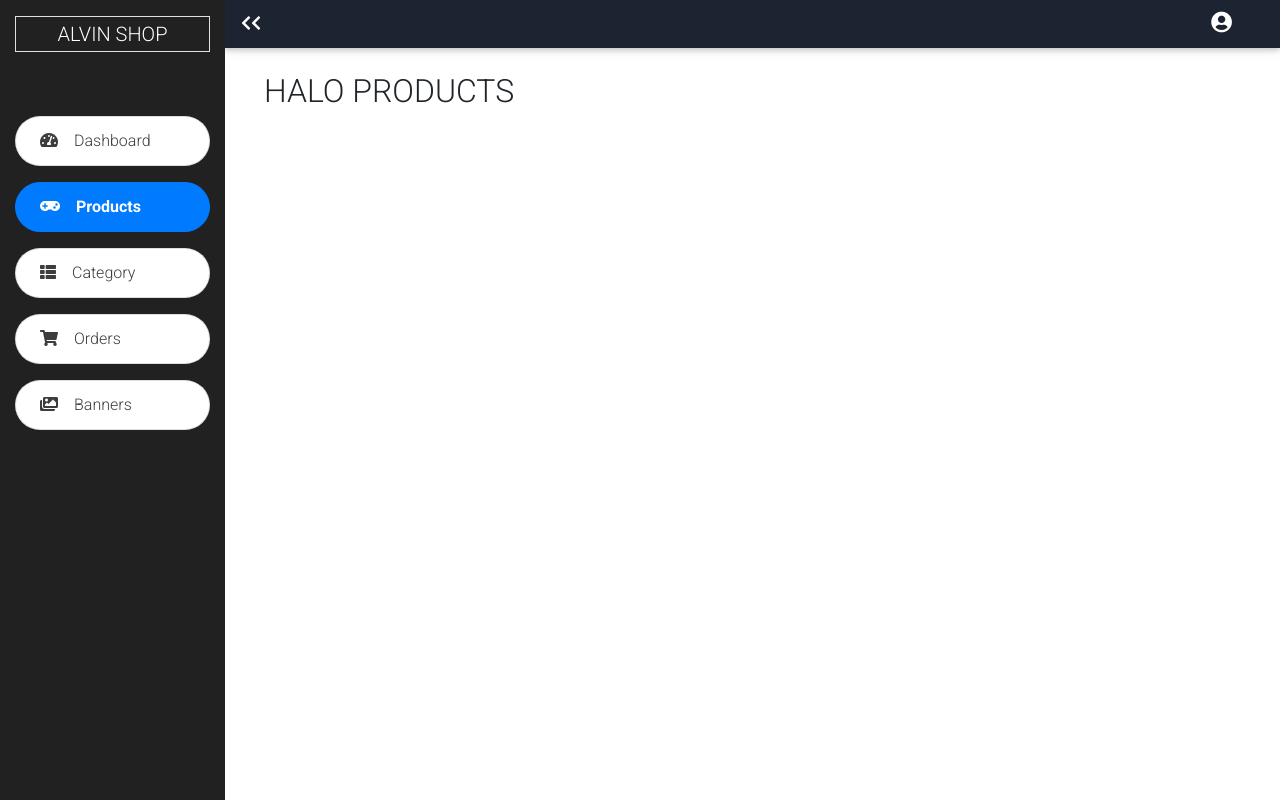
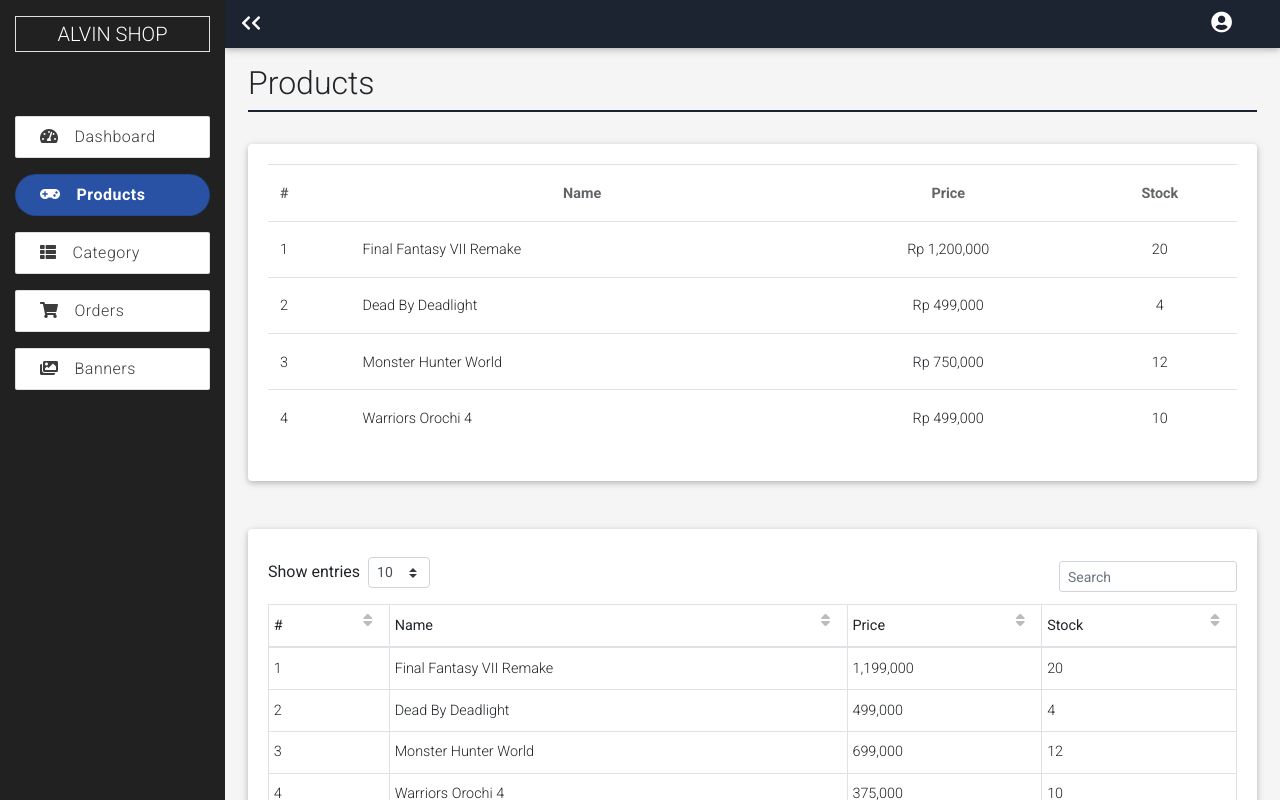
Before and after one commit to andrepp97/alvinshop, a React (Create React App) app: page /Products in a window 1280 px wide. Shown: the top 800 px of the page. Built offline with nearby package versions, Linux system fonts and the light colour scheme; a web font is replaced by a local one; what @amcharts/amcharts4 would draw is missing.

Commit message:
example table & fix sidebar bugs

```diff
--- a/package.json
+++ b/package.json
@@ -10,6 +10,7 @@
     "mdbreact": "^4.25.2",
     "react": "^16.13.0",
     "react-dom": "^16.13.0",
+    "react-number-format": "^4.4.1",
     "react-router-dom": "^5.1.2",
     "react-scripts": "3.4.0"
   },
--- a/src/App.js
+++ b/src/App.js
@@ -36,7 +36,11 @@ class App extends Component {
 
         { currentURL === '/' ? null : <Sidebar /> }
 
-        <div id="main-content" className="p-4" style={ currentURL === '/' ? null : { marginLeft:'225px', transition:'.25s' } }>
+        <div
+          id="main-content"
+          className="py-3 px-2"
+          style={ currentURL === '/' ? null : { marginLeft:'225px', transition:'.25s' } }
+        >
 
           <Switch>
             <Route exact path='/' component={Auth} />
--- a/src/components/Sidebar/index.jsx
+++ b/src/components/Sidebar/index.jsx
@@ -23,7 +23,15 @@ const Sidebar = (props) => {
         return sideMenu.map((item,idx) => {
             return (
                 <Link to={item.url} key={idx} onClick={() => setCurrentURL(item.url)}>
-                    <MDBListGroupItem id="side-menu" className={`px-4 mb-3 ${currentURL === item.url ? 'active text-white font-weight-bold' : null}`}>
+                    <MDBListGroupItem
+                        id="side-menu"
+                        className="px-4 mb-3"
+                        style={
+                            currentURL === item.url
+                            ? {background: '#2952a5', color: '#fff', fontWeight: 'bold', borderRadius: '50px'}
+                            : {}
+                        }
+                    >
                         <MDBIcon icon={item.icon} className="mr-3" />
                         {item.label}
                     </MDBListGroupItem>
--- a/src/components/Sidebar/sidebar.css
+++ b/src/components/Sidebar/sidebar.css
@@ -1,5 +1,6 @@
 .sidebar-admin {
-    position: absolute;
+    position: fixed;
+    overflow-y: auto;
     min-height: 100vh;
     width: 225px;
     left: 0;
@@ -9,14 +10,13 @@
 
 #side-menu {
     text-decoration: none;
-    border-radius: 50px;
+    letter-spacing: .5px;
     color: #3d3d3d;
+    padding-top: 8px;
+    padding-bottom: 8px;
     transition: .25s;
 }
 #side-menu:hover {
     font-weight: bold;
+    border-radius: 50px;
 }
-
-.active {
-    color: white;
-}
--- a/src/index.css
+++ b/src/index.css
@@ -10,3 +10,16 @@ body {
 code {
   font-family: source-code-pro, Menlo, Monaco, Consolas, 'Courier New';
 }
+
+
+
+
+#main-content {
+  background: whitesmoke;
+  min-height: calc(100vh - 48px);
+}
+
+.page-title {
+  border-bottom: 2px solid #1C2331;
+  margin-bottom: 2rem;
+}
--- a/src/pages/Dashboard/index.jsx
+++ b/src/pages/Dashboard/index.jsx
@@ -53,6 +53,7 @@ class Dashboard extends Component {
     // LIFECYCLE
     componentDidMount() {
         this.createChart1()
+        document.title = "ALVIN SHOP | Dashboard"
     }
 
     componentWillUnmount() {
--- a/src/pages/Products/index.jsx
+++ b/src/pages/Products/index.jsx
@@ -1,10 +1,116 @@
 import React, { Component } from 'react';
+import NumberFormat from 'react-number-format';
+import { MDBDataTable, MDBTable, MDBTableBody, MDBTableHead } from 'mdbreact';
+
+const myData = {
+    columns: [
+        {
+            label: '#',
+            field: 'id',
+            sort: 'asc',
+            width: 100
+          },
+          {
+            label: 'Name',
+            field: 'name',
+            sort: 'asc',
+            width: 10
+          },
+          {
+            label: 'Price',
+            field: 'price',
+            sort: 'asc',
+            width: 200
+          },
+          {
+            label: 'Stock',
+            field: 'stock',
+            sort: 'asc',
+            width: 100
+          }
+    ],
+    rows: [
+        { id: 1, name: 'Final Fantasy VII Remake', price: <NumberFormat value={1199000} displayType={'text'} thousandSeparator/>, stock: 20 },
+        { id: 2, name: 'Dead By Deadlight', price: <NumberFormat value={499000} displayType={'text'} thousandSeparator/>, stock: 4 },
+        { id: 3, name: 'Monster Hunter World', price: <NumberFormat value={699000} displayType={'text'} thousandSeparator/>, stock: 12 },
+        { id: 4, name: 'Warriors Orochi 4', price: <NumberFormat value={375000} displayType={'text'} thousandSeparator/>, stock: 10 },
+    ]
+}
 
 class Products extends Component {
+    state = {
+        columns: ['#', 'Name', 'Price', 'Stock'],
+        data: [
+            { id: 1, name: 'Final Fantasy VII Remake', price: 1200000, stock: 20 },
+            { id: 2, name: 'Dead By Deadlight', price: 499000, stock: 4 },
+            { id: 3, name: 'Monster Hunter World', price: 750000, stock: 12 },
+            { id: 4, name: 'Warriors Orochi 4', price: 499000, stock: 10 },
+        ]
+    }
+
+    // LIFECYCLE
+    componentDidMount() {
+        document.title = "ALVIN SHOP | Products"
+    }
+
+    // MAIN RENDER
     render() {
         return (
             <div className="container-fluid">
-                <h2>HALO PRODUCTS</h2>
+
+                <div className="page-title">
+                    <h2>Products</h2>
+                </div>
+
+                <div className="card">
+                    <div className="card-body">
+                        <MDBTable hover responsive>
+                            <MDBTableHead>
+                                <tr>
+                                    {this.state.columns.map((column,idx) => (
+                                        <td key={idx} className={`font-weight-bold opacity-70 ${column === '#' ? 'text-left' : 'text-center'}`}>
+                                            {column}
+                                        </td>
+                                    ))}
+                                </tr>
+                            </MDBTableHead>
+                            <MDBTableBody>
+                                {this.state.data.map((item,idx) => (
+                                    <tr key={idx}>
+                                        <td className="text-left">
+                                            {item.id}
+                                        </td>
+                                        <td className="text-left" style={{ minWidth:'7rem' }}>
+                                            {item.name}
+                                        </td>
+                                        <td className="text-center">
+                                            <NumberFormat
+                                                prefix={'Rp '}
+                                                value={item.price}
+                                                displayType={'text'}
+                                                thousandSeparator={true}
+                                            />
+                                        </td>
+                                        <td className='text-center'>
+                                            {item.stock}
+                                        </td>
+                                    </tr>
+                                ))}
+                            </MDBTableBody>
+                        </MDBTable>
+                    </div>
+                </div>
+
+                <div className="card mt-5">
+                    <div className="card-body">
+                        <MDBDataTable
+                            small
+                            bordered
+                            data={myData}
+                        />
+                    </div>
+                </div>
+
             </div>
         );
     }
```
Also changed, not shown: src/setupTests.js (deleted, +0 -5 lines), 2 other files (tests, documents, lock files or other folders).
